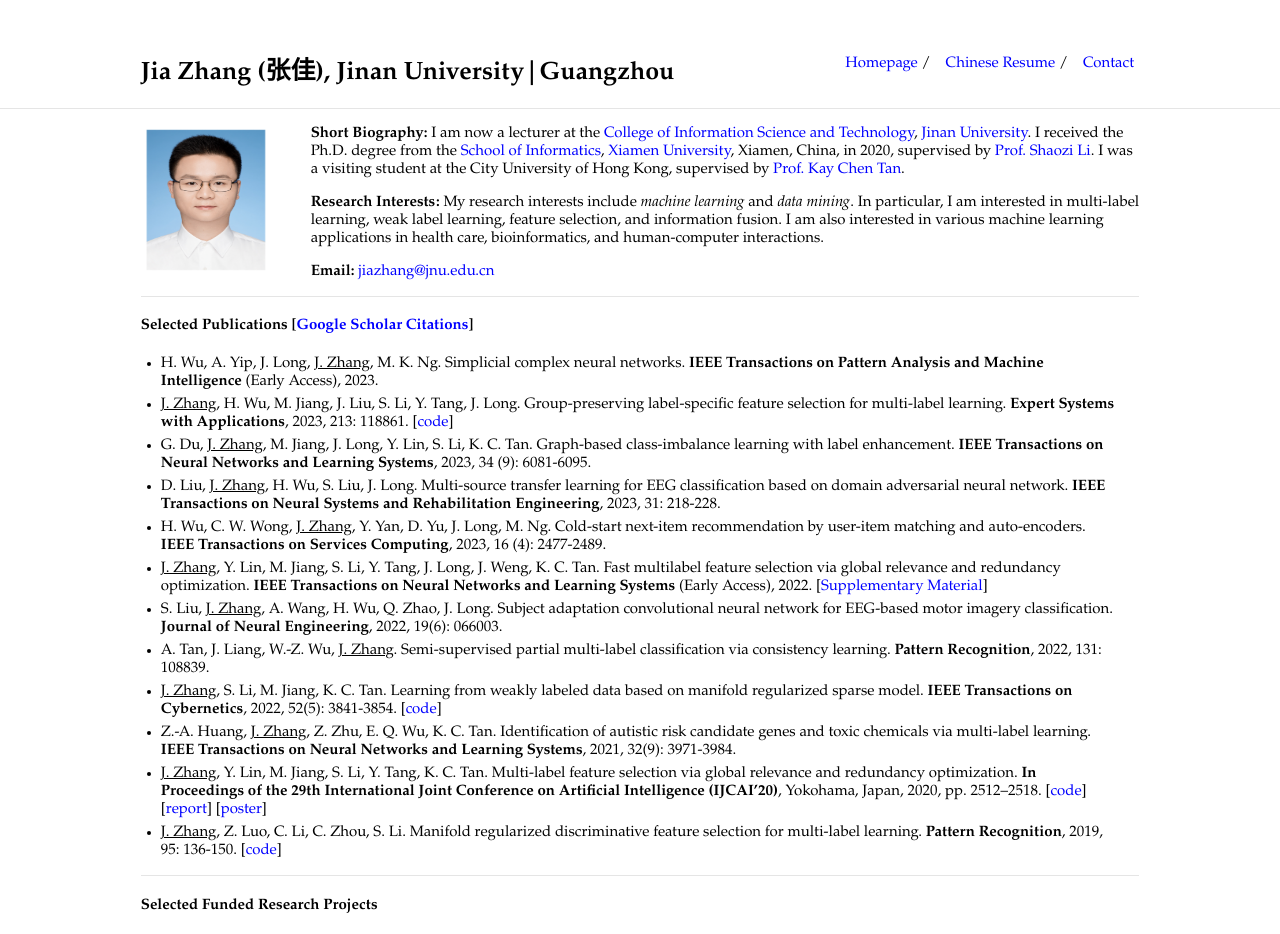
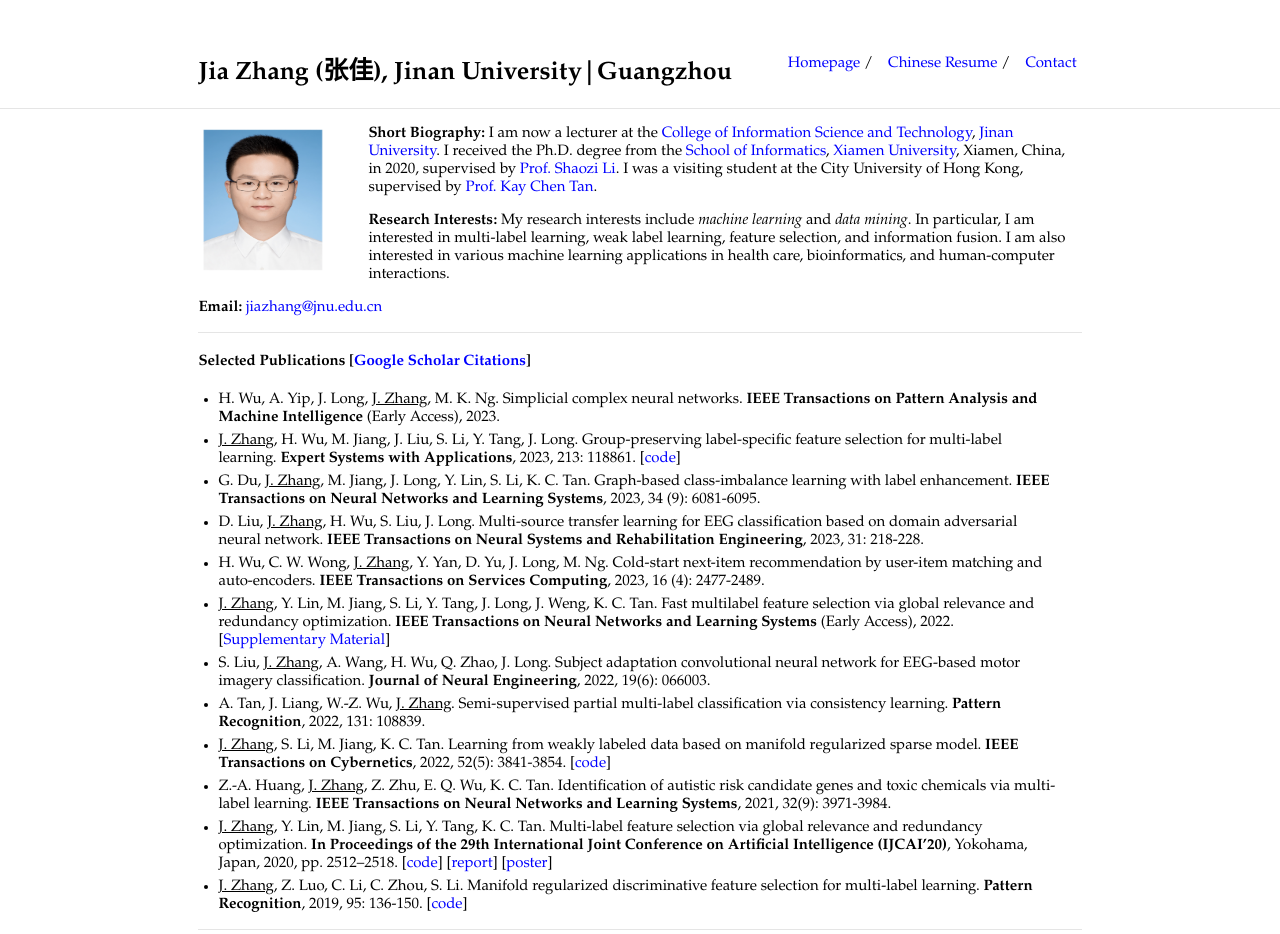
Before and after one commit to jiazhang-ml/jiazhang-ml.github.io, a Jekyll site: the page built from index.md, in a window 1280 px wide. Shown: the top 934 px of the page. Built offline with Jekyll 4.4.1, drawn with Linux system fonts in a browser that asks for light colours.

Commit message:
Update _style.scss

```diff
--- a/_sass/_style.scss
+++ b/_sass/_style.scss
@@ -68,7 +68,7 @@ hr {
 /* Divs */
 
 .container {
-    max-width: 78%;
+    max-width: 69%;
     margin: auto;
 
 }
```
